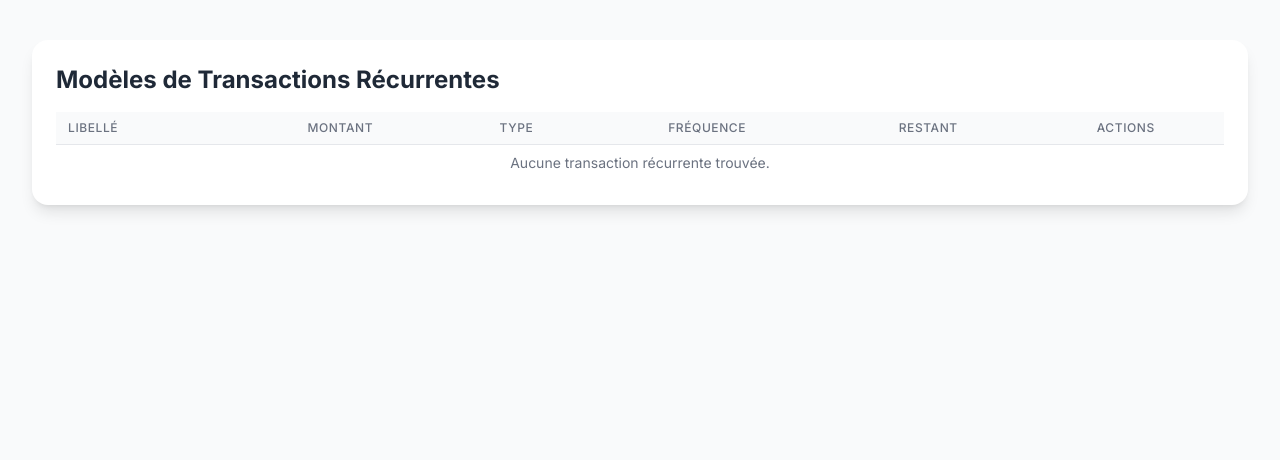
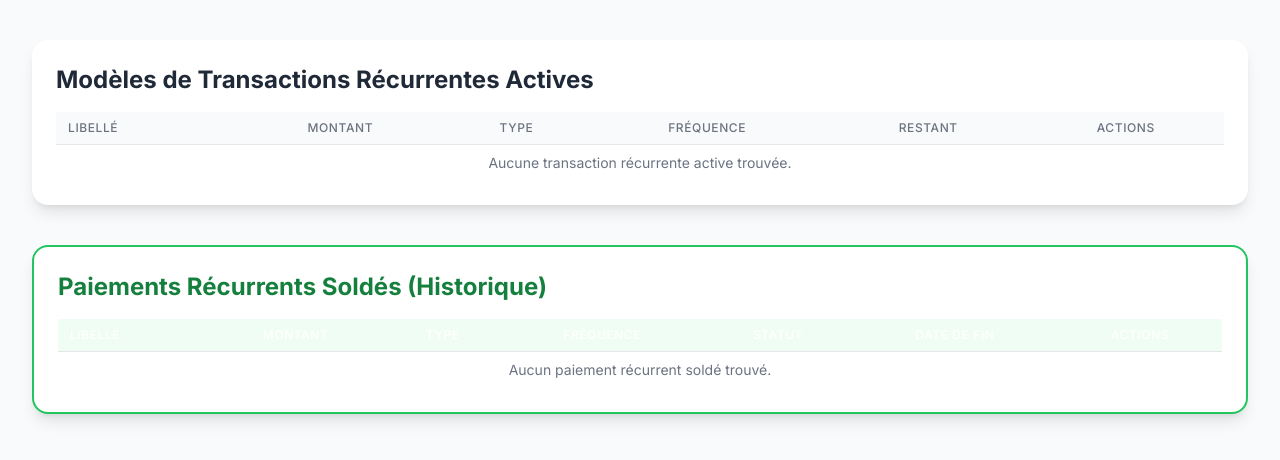
Before and after one commit to NomelN/gestion-budget, a Flask app: page /recurring-transactions in a window 1280 px wide. Shown: the part 164-624 px from the top of the page. Run offline with Flask 3, Linux system fonts and the light colour scheme; data that the repository does not hold is empty; some libraries are stand-ins or nearby versions.

Commit message:
mise à jour

```diff
--- a/app/models.py
+++ b/app/models.py
@@ -16,6 +16,7 @@ class Transaction(db.Model):
     total_installments = db.Column(db.Integer, nullable=True)
     paid_installments = db.Column(db.Integer, default=0)
     parent_recurring_id = db.Column(db.Integer, db.ForeignKey('transaction.id'), nullable=True)
+    completion_date = db.Column(db.DateTime, nullable=True)
 
     # Relationship to access children transactions (generated instances)
     children = db.relationship('Transaction', backref=db.backref('parent', remote_side=[id]), lazy=True)
--- a/app/routes.py
+++ b/app/routes.py
@@ -230,11 +230,27 @@ def reports():
 
 @main_routes.route('/recurring-transactions')
 def recurring_transactions():
-    recurring_models = Transaction.query.filter_by(is_recurring=True).all()
-    # Calculate remaining installments for each recurring model
-    for model in recurring_models:
-        model.remaining_installments = model.total_installments - model.paid_installments if model.total_installments is not None else None
-    return render_template('recurring_transactions.html', recurring_models=recurring_models)
+    # Fetch active recurring models
+    active_recurring_models = []
+    all_recurring_models = Transaction.query.filter_by(is_recurring=True).all()
+    for model in all_recurring_models:
+        if model.total_installments is not None and model.paid_installments is not None:
+            model.remaining_installments = model.total_installments - model.paid_installments
+            if model.remaining_installments > 0:
+                active_recurring_models.append(model)
+        else:
+            # If total_installments or paid_installments is None, assume active for now
+            active_recurring_models.append(model)
+
+    # Fetch completed recurring models
+    completed_recurring_models = []
+    for model in all_recurring_models:
+        if model.total_installments is not None and model.paid_installments is not None:
+            model.remaining_installments = model.total_installments - model.paid_installments
+            if model.remaining_installments <= 0:
+                completed_recurring_models.append(model)
+
+    return render_template('recurring_transactions.html', active_recurring_models=active_recurring_models, completed_recurring_models=completed_recurring_models)
 
 @main_routes.route('/recurring-transaction-details/<int:recurring_model_id>')
 def recurring_transaction_details(recurring_model_id):
@@ -311,6 +327,9 @@ def pay_in_advance(transaction_id):
         parent_recurring_model = Transaction.query.get(transaction.parent_recurring_id)
         if parent_recurring_model:
             parent_recurring_model.paid_installments += 1
+            # If all installments are paid, set the completion_date
+            if parent_recurring_model.paid_installments == parent_recurring_model.total_installments:
+                parent_recurring_model.completion_date = datetime.utcnow()
             db.session.commit()
 
     # Recalculate totals and balance for OOB swap
--- a/app/templates/recurring_transactions.html
+++ b/app/templates/recurring_transactions.html
@@ -23,8 +23,8 @@
             <p class="text-lg text-gray-600 mt-2">Gérez vos abonnements et paiements réguliers.</p>
         </header>
 
-        <div class="bg-white p-6 rounded-2xl shadow-lg">
-            <h2 class="text-2xl font-bold mb-4">Modèles de Transactions Récurrentes</h2>
+        <div class="bg-white p-6 rounded-2xl shadow-lg mb-10">
+            <h2 class="text-2xl font-bold mb-4">Modèles de Transactions Récurrentes Actives</h2>
             <div class="overflow-x-auto">
                 <table class="divide-y divide-gray-200 w-full">
                     <thead class="bg-gray-50">
@@ -38,7 +38,7 @@
                         </tr>
                     </thead>
                     <tbody id="recurring-transactions-list" class="bg-white divide-y divide-gray-200">
-                        {% for transaction in recurring_models %}
+                        {% for transaction in active_recurring_models %}
                         <tr id="transaction-{{ transaction.id }}">
                             <td class="px-3 py-2 whitespace-nowrap text-sm font-medium text-gray-900">{{ transaction.label }}</td>
                             <td class="px-3 py-2 whitespace-nowrap text-sm text-center {% if transaction.type == 'income' %}text-green-600{% else %}text-red-600{% endif %}">{{ '%.2f'|format(transaction.amount) }} €</td>
@@ -59,7 +59,53 @@
                         </tr>
                         {% else %}
                         <tr>
-                            <td colspan="6" class="px-3 py-2 text-center text-sm text-gray-500">Aucune transaction récurrente trouvée.</td>
+                            <td colspan="6" class="px-3 py-2 text-center text-sm text-gray-500">Aucune transaction récurrente active trouvée.</td>
+                        </tr>
+                        {% endfor %}
+                    </tbody>
+                </table>
+            </div>
+        </div>
+
+        <div class="bg-white p-6 rounded-2xl shadow-lg border-green-500 border-2">
+            <h2 class="text-2xl font-bold mb-4 text-green-700">Paiements Récurrents Soldés (Historique)</h2>
+            <div class="overflow-x-auto">
+                <table class="divide-y divide-gray-200 w-full">
+                    <thead class="bg-green-50">
+                        <tr>
+                            <th scope="col" class="px-3 py-2 text-left text-xs font-medium text-white uppercase tracking-wider">Libellé</th>
+                            <th scope="col" class="px-3 py-2 text-center text-xs font-medium text-white uppercase tracking-wider">Montant</th>
+                            <th scope="col" class="px-3 py-2 text-center text-xs font-medium text-white uppercase tracking-wider">Type</th>
+                            <th scope="col" class="px-3 py-2 text-center text-xs font-medium text-white uppercase tracking-wider">Fréquence</th>
+                            <th scope="col" class="px-3 py-2 text-center text-xs font-medium text-white uppercase tracking-wider">Statut</th>
+                            <th scope="col" class="px-3 py-2 text-center text-xs font-medium text-white uppercase tracking-wider">Date de fin</th>
+                            <th scope="col" class="px-3 py-2 text-center text-xs font-medium text-white uppercase tracking-wider">Actions</th>
+                        </tr>
+                    </thead>
+                    <tbody class="bg-white divide-y divide-gray-200">
+                        {% for transaction in completed_recurring_models %}
+                        <tr id="transaction-{{ transaction.id }}">
+                            <td class="px-3 py-2 whitespace-nowrap text-sm font-medium text-gray-900">{{ transaction.label }}</td>
+                            <td class="px-3 py-2 whitespace-nowrap text-sm text-center {% if transaction.type == 'income' %}text-green-600{% else %}text-red-600{% endif %}">{{ '%.2f'|format(transaction.amount) }} €</td>
+                            <td class="px-3 py-2 whitespace-nowrap text-sm text-center text-gray-500">{{ transaction.type }}</td>
+                            <td class="px-3 py-2 whitespace-nowrap text-sm text-center text-gray-500">{{ transaction.recurrence_frequency }}</td>
+                            <td class="px-3 py-2 whitespace-nowrap text-sm text-center text-green-600">
+                                Soldé ({{ transaction.paid_installments }} / {{ transaction.total_installments }})
+                            </td>
+                            <td class="px-3 py-2 whitespace-nowrap text-sm text-center text-gray-500">
+                                {% if transaction.completion_date %}
+                                    {{ transaction.completion_date.strftime('%d/%m/%Y') }}
+                                {% else %}
+                                    N/A
+                                {% endif %}
+                            </td>
+                            <td class="px-3 py-2 whitespace-nowrap text-center text-sm font-medium">
+                                <button hx-get="/recurring-transaction-details/{{ transaction.id }}" hx-target="#modal-container" hx-swap="innerHTML" onclick="document.getElementById('modal-container').classList.remove('hidden')" class="text-blue-600 hover:text-blue-900 mr-2">Détails</button>
+                            </td>
+                        </tr>
+                        {% else %}
+                        <tr>
+                            <td colspan="7" class="px-3 py-2 text-center text-sm text-gray-500">Aucun paiement récurrent soldé trouvé.</td>
                         </tr>
                         {% endfor %}
                     </tbody>
--- a/requirements.txt
+++ b/requirements.txt
@@ -1,4 +1,5 @@
 aiofiles==23.2.1
+alembic==1.16.3
 annotated-types==0.7.0
 anyio==3.7.1
 appdirs==1.4.4
```
Also changed, not shown: migrations/versions/98571d755ff8_add_completion_date_to_transaction_model.py (added, +32 -0 lines).
